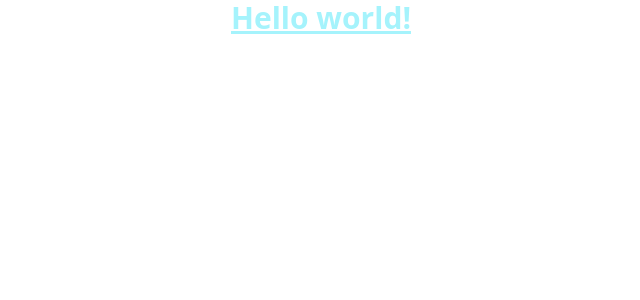
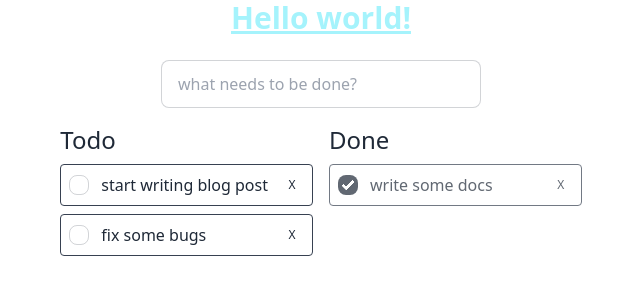
Before and after one commit to salman-ar-sar/svelte-todo-app, a SvelteKit app: page / in a window 1280 px wide. Shown: the top 300 px of the page, without its empty margins (319-959 px from the left). Built offline with nearby package versions, Linux system fonts and the light colour scheme.

Commit message:
feat: Create and integrate TodoList component

```diff
--- a/src/routes/+page.svelte
+++ b/src/routes/+page.svelte
@@ -1,5 +1,38 @@
-<div class="flex flex-1 justify-center items-center">
+<script>
+	import { createTodoStore } from './TodoStore';
+	import TodoList from './TodoList.svelte';
+
+	const todos = createTodoStore([
+		{ done: true, description: 'write some docs' },
+		{ done: false, description: 'start writing blog post' },
+		{ done: false, description: 'fix some bugs' }
+	]);
+</script>
+
+<div class="flex flex-1 flex-col justify-center items-center">
 	<h1 class="text-3xl font-bold underline text-cyan-200">Hello world!</h1>
+
+	<div class="grid grid-cols-2 gap-4 max-w-xl mt-6">
+		<input
+			class="col-span-2 input input-bordered w-full max-w-xs mx-auto"
+			placeholder="what needs to be done?"
+			on:keydown={(e) => {
+				if (e.key === 'Enter') {
+					todos.add(e.currentTarget.value);
+					e.currentTarget.value = '';
+				}
+			}}
+		/>
+
+		<div class="flex flex-col gap-2">
+			<h2 class="text-2xl">Todo</h2>
+			<TodoList store={todos} done={false} />
+		</div>
+		<div class="flex flex-col gap-2">
+			<h2 class="text-2xl">Done</h2>
+			<TodoList store={todos} done={true} />
+		</div>
+	</div>
 </div>
 
 <style lang="postcss">
--- /dev/null
+++ b/src/routes/TodoList.svelte
@@ -0,0 +1,38 @@
+<script lang="ts">
+	import type { TodoStore } from './TodoStore';
+	import { receive, send } from './transition';
+
+	export let store: TodoStore;
+	export let done: boolean;
+</script>
+
+<ul class="space-y-2">
+	{#each $store.filter((todo) => todo.done === done) as todo (todo.id)}
+		<li class:done in:receive={{ key: todo.id }} out:send={{ key: todo.id }}>
+			<label class="flex items-center gap-3 border border-gray-700 rounded p-2">
+				<input
+					type="checkbox"
+					class="checkbox checkbox-sm"
+					checked={todo.done}
+					on:change={(e) => store.mark(todo, e.currentTarget.checked)}
+				/>
+
+				<span class="flex-1">{todo.description}</span>
+
+				<button
+					class="btn-xs btn-circle btn-outline h-6 w-6"
+					on:click={() => store.remove(todo)}
+					aria-label="Remove"
+				>
+					X
+				</button>
+			</label>
+		</li>
+	{/each}
+</ul>
+
+<style>
+	li.done {
+		opacity: 0.7;
+	}
+</style>
--- /dev/null
+++ b/src/routes/TodoStore.ts
@@ -0,0 +1,45 @@
+import { writable } from 'svelte/store';
+
+type InitialTodo = {
+	done: boolean;
+	description: string;
+};
+
+export type Todo = InitialTodo & {
+	id: number;
+};
+
+export type TodoStore = ReturnType<typeof createTodoStore>;
+
+export function createTodoStore(initial: InitialTodo[]) {
+	let uid = 1;
+
+	const todos: Todo[] = initial.map(({ done, description }) => {
+		return {
+			id: uid++,
+			done,
+			description
+		};
+	});
+
+	const { subscribe, update } = writable(todos);
+
+	return {
+		subscribe,
+		add: (description: string) => {
+			const todo = {
+				id: uid++,
+				done: false,
+				description
+			};
+
+			update(($todos) => [...$todos, todo]);
+		},
+		remove: (todo: Todo) => {
+			update(($todos) => $todos.filter((t) => t !== todo));
+		},
+		mark: (todo: Todo, done: boolean) => {
+			update(($todos) => [...$todos.filter((t) => t !== todo), { ...todo, done }]);
+		}
+	};
+}
--- /dev/null
+++ b/src/routes/transition.ts
@@ -0,0 +1,20 @@
+import { crossfade } from 'svelte/transition';
+import { quintOut } from 'svelte/easing';
+
+export const [send, receive] = crossfade({
+	duration: (d) => Math.sqrt(d * 200),
+
+	fallback(node) {
+		const style = getComputedStyle(node);
+		const transform = style.transform === 'none' ? '' : style.transform;
+
+		return {
+			duration: 600,
+			easing: quintOut,
+			css: (t) => `
+				transform: ${transform} scale(${t});
+				opacity: ${t}
+			`
+		};
+	}
+});
```
